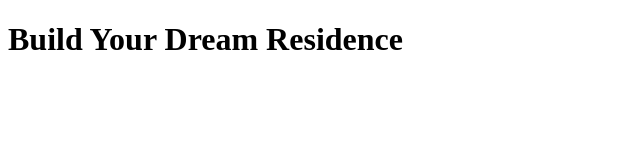
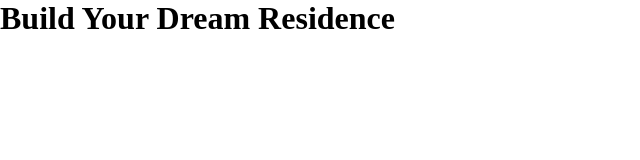
Before and after one commit to RafatSh-hash/Dream_Home, a plain HTML site: page index.html in a window 1280 px wide. Shown: the whole page, without its empty margins (0-640 px from the left). Drawn offline with Linux system fonts and the light colour scheme.

Commit message:
Added styles

```diff
--- a/index.html
+++ b/index.html
@@ -3,6 +3,7 @@
 <head>
     <meta charset="UTF-8">
     <meta name="viewport" content="width=device-width, initial-scale=1.0">
+    <link rel="stylesheet" href="styles.css">
     <title>Dream Home</title>
 </head>
 <body>
--- /dev/null
+++ b/styles.css
@@ -0,0 +1,4 @@
+* {
+    margin: 0 0;
+    padding: 0 0;
+}
```
Also changed, not shown: 1 other file.
